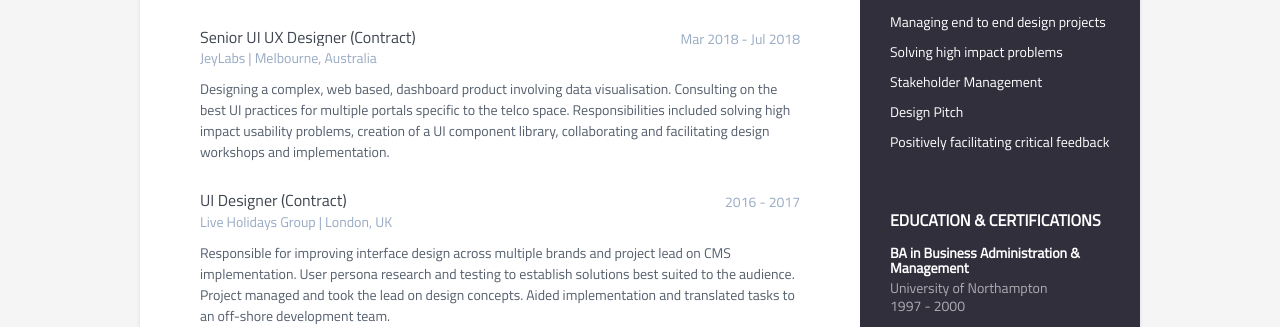
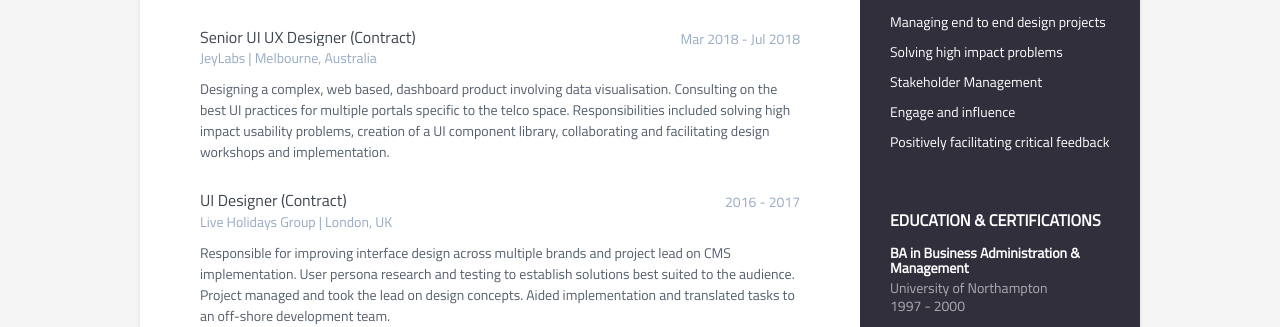
Before and after one commit to W-A-I-L-A-W-8/cv-wailaw, a Jekyll site: the page built from index.html, in a window 1280 px wide and 900 px high, scrolled down 679 px. Shown: the part 159-486 px from the top of the window. Built offline with Jekyll 4.4.1, drawn with Linux system fonts in a browser that asks for light colours.

Commit message:
Update data.yml

```diff
--- a/_data/data.yml
+++ b/_data/data.yml
@@ -60,7 +60,7 @@ sidebar:
       - item: Stakeholder Management
         link:
 
-      - item: Design Pitch
+      - item: Engage and influence
         link:
 
       - item: Positively facilitating critical feedback
```
